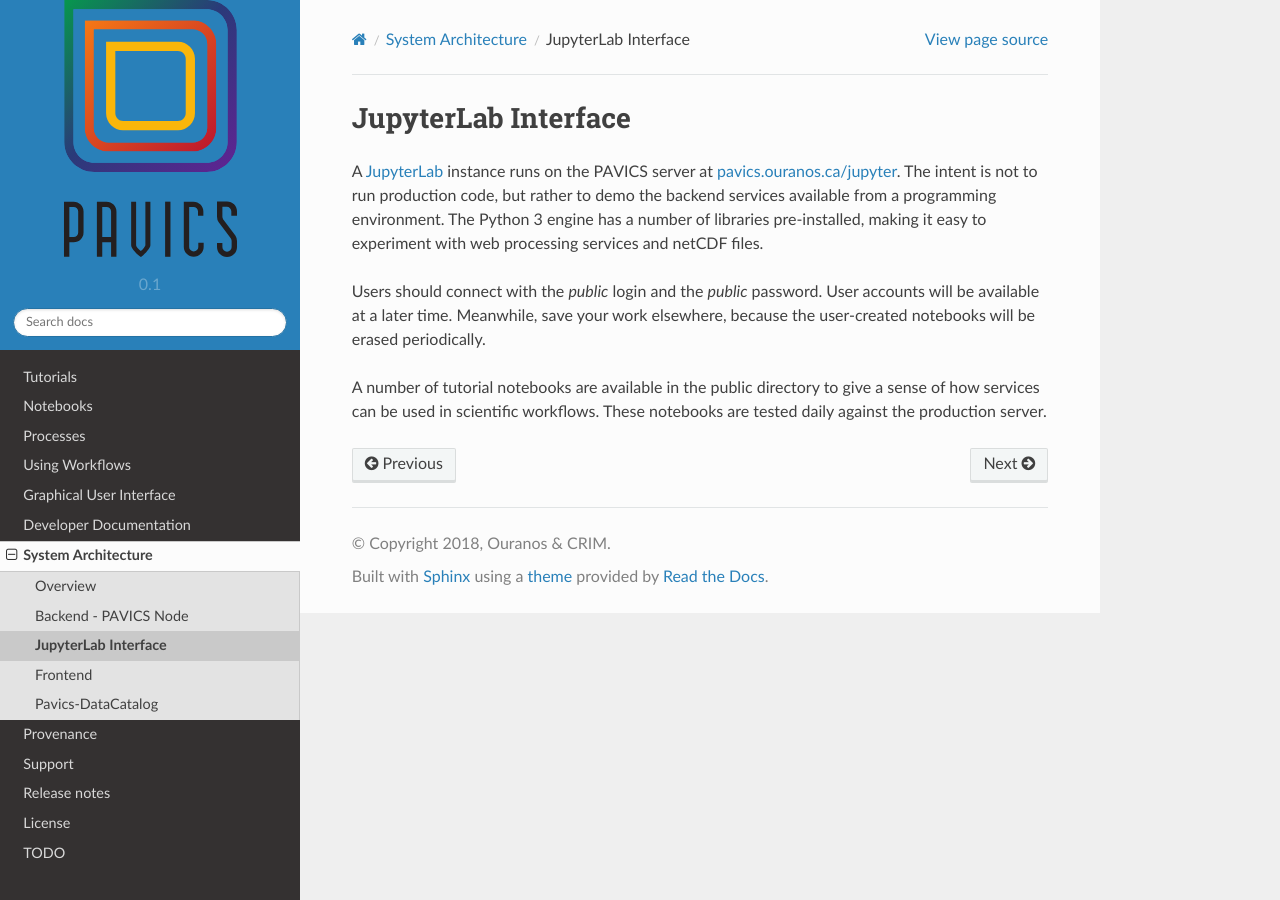
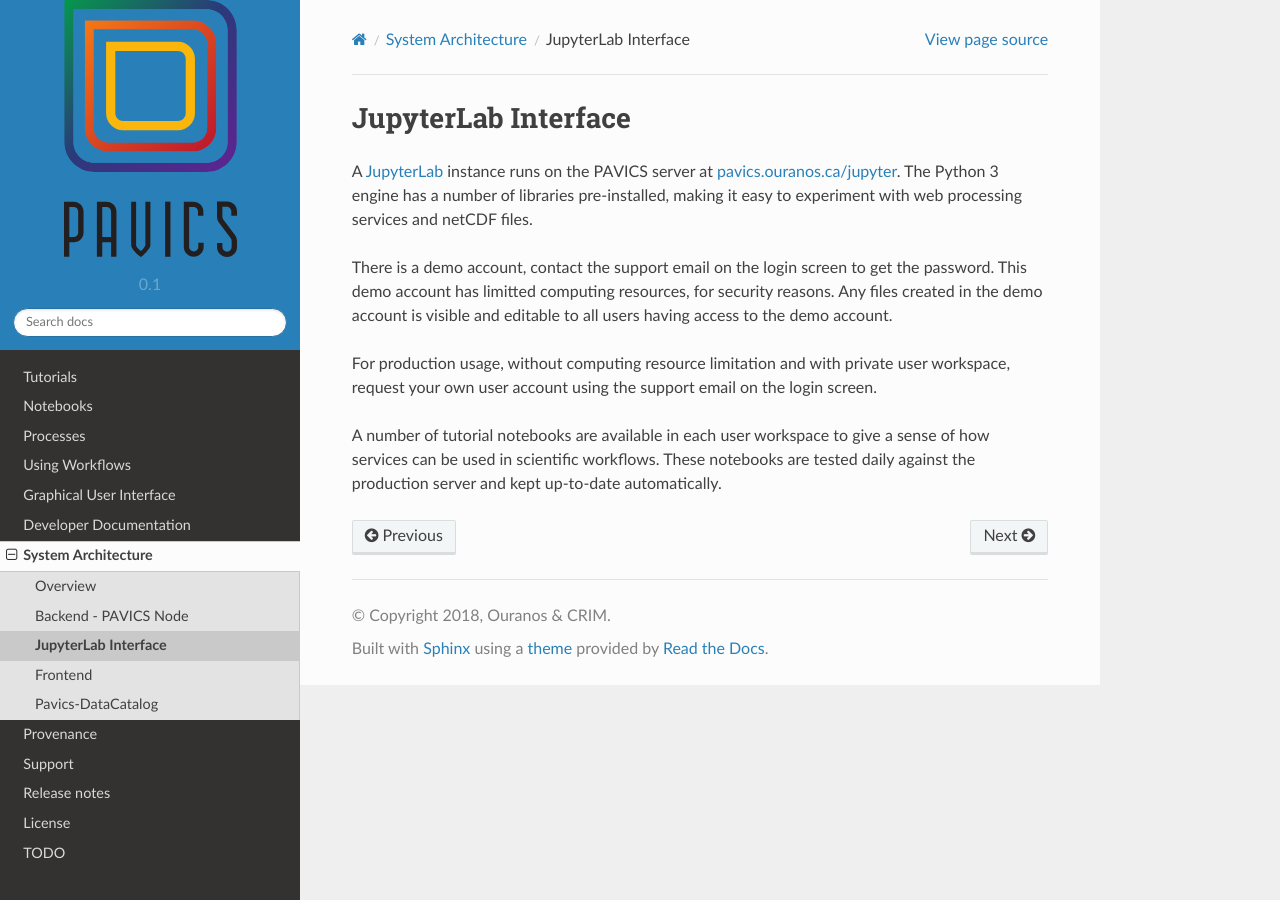
Before and after one commit to Ouranosinc/pavics-sdi, a Sphinx documentation site: the page built from docs/source/arch/jupyter.rst, in a window 1280 px wide. Built offline with Sphinx 7.4.7 and the Read the Docs theme 2.0.0, drawn with Linux system fonts in a browser that asks for light colours; pages that are not in the unit, such as notebooks, are missing from menus.

Commit message:
Remove hardcode public/public JuyterLab login since it is now configurable for security reasons
Computing resources of the demo account has also been limitted for
security reasons.

See PR https://github.com/bird-house/birdhouse-deploy/pull/35 (commit https://github.com/bird-house/birdhouse-deploy/commit/63c8c356f0eadb3b0cf9fb4eea4fff6846bb5d78).

```diff
--- a/docs/source/arch/jupyter.rst
+++ b/docs/source/arch/jupyter.rst
@@ -2,11 +2,13 @@
 JupyterLab Interface
 ====================
 
-A `JupyterLab`_ instance runs on the PAVICS server at `<pavics.ouranos.ca/jupyter>`_. The intent is not to run production code, but rather to demo the backend services available from a programming environment. The Python 3 engine has a number of libraries pre-installed, making it easy to experiment with web processing services and netCDF files.
+A `JupyterLab`_ instance runs on the PAVICS server at `<pavics.ouranos.ca/jupyter>`_.  The Python 3 engine has a number of libraries pre-installed, making it easy to experiment with web processing services and netCDF files.
 
-Users should connect with the `public` login and the `public` password. User accounts will be available at a later time. Meanwhile, save your work elsewhere, because the user-created notebooks will be erased periodically.
+There is a demo account, contact the support email on the login screen to get the password.  This demo account has limitted computing resources, for security reasons.  Any files created in the demo account is visible and editable to all users having access to the demo account.
 
-A number of tutorial notebooks are available in the public directory to give a sense of how services can be  used in scientific workflows. These notebooks are tested daily against the production server.
+For production usage, without computing resource limitation and with private user workspace, request your own user account using the support email on the login screen.
+
+A number of tutorial notebooks are available in each user workspace to give a sense of how services can be used in scientific workflows. These notebooks are tested daily against the production server and kept up-to-date automatically.
 
 
 .. _JupyterLab: https://jupyterlab.readthedocs.io/en/stable/
--- a/docs/source/index.rst
+++ b/docs/source/index.rst
@@ -7,7 +7,7 @@
 PAVICS is a research platform dedicated to climate analysis and visualization. It bundles
 data search, analytics and visualization services. PAVICS is developped by Ouranos, CRIM and the `birdhouse`_ community and been funded by the `CANARIE`_ research software program.
 
-To get a sense of what the platform can do, check out our `JupyterLab`_ environment (login/passwd: public/public).
+To get a sense of what the platform can do, check out our `JupyterLab`_ environment.
 
 Documentation structure
 -----------------------
```
